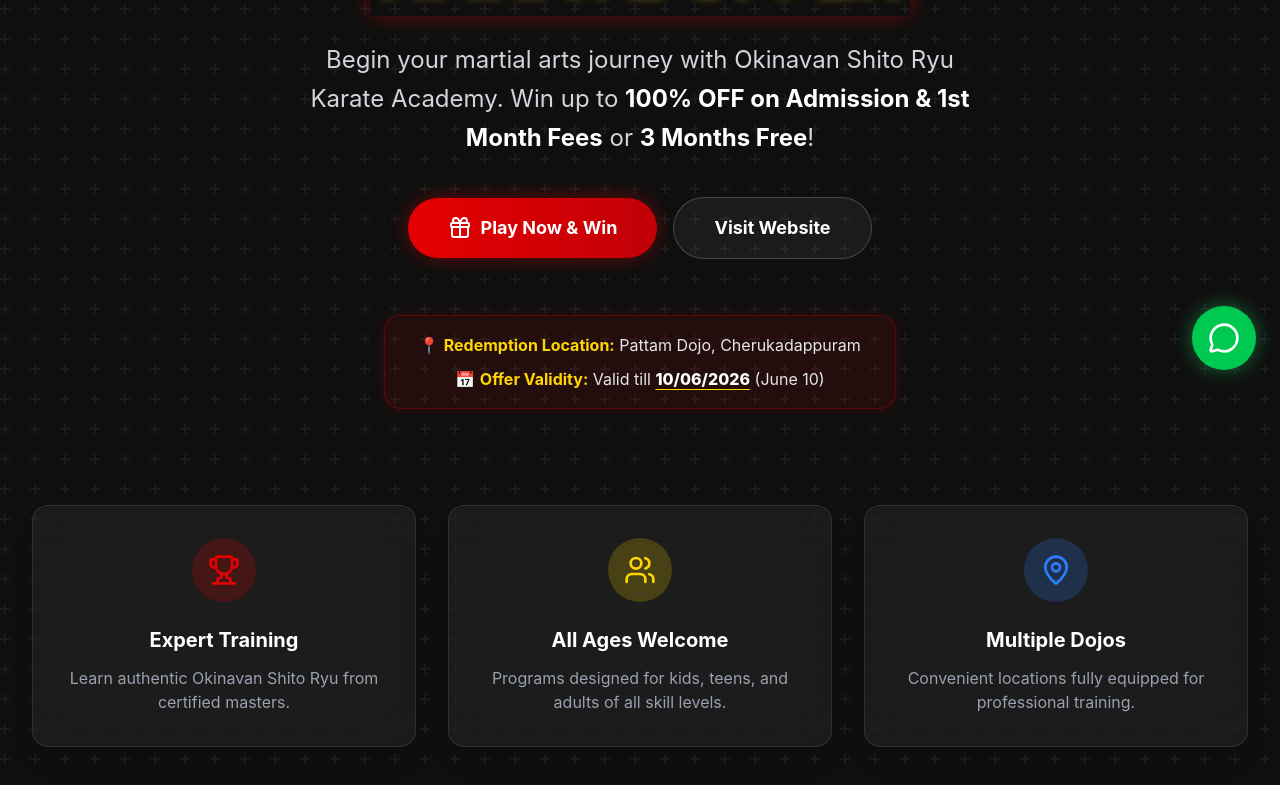
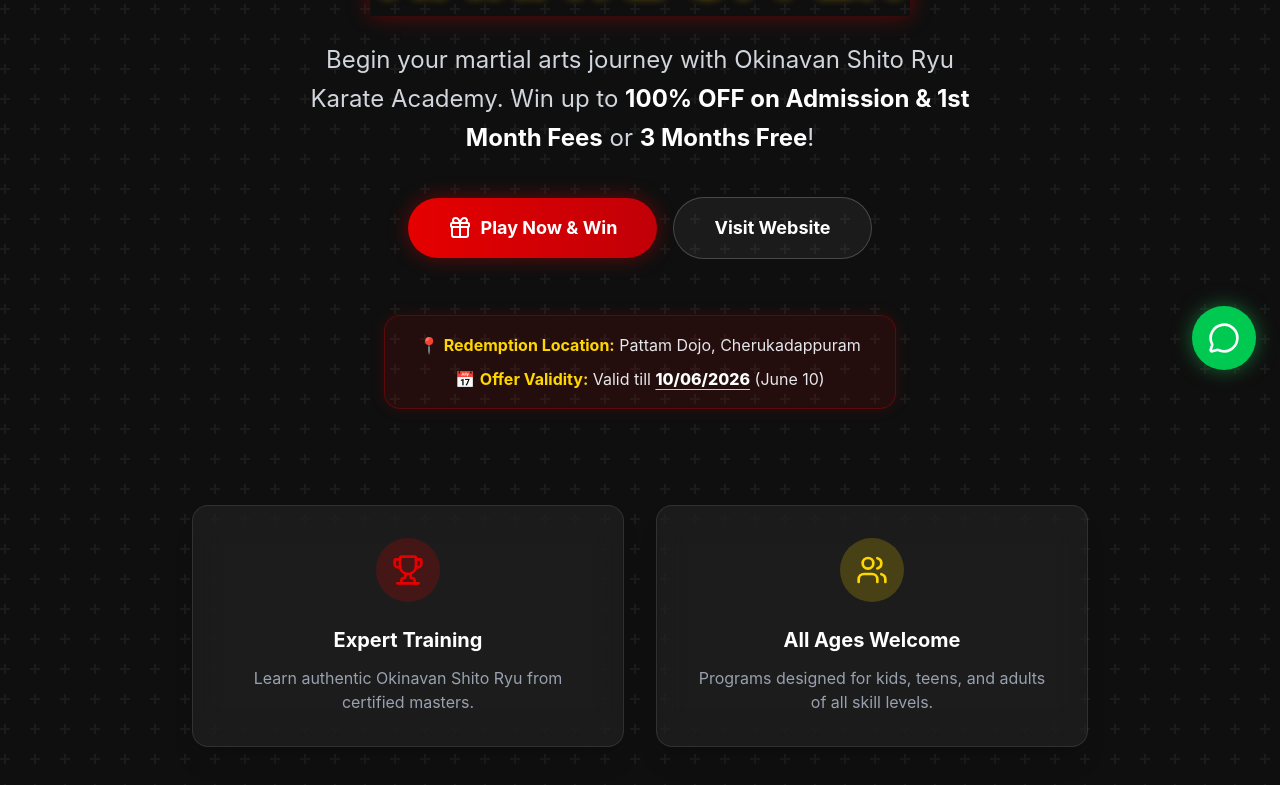
Before and after one commit to fabinzzx/scratchcard, a React (Vite) app: page / in a window 1280 px wide. Shown: the part 406-1191 px from the top of the page. Built offline with nearby package versions, Linux system fonts and the light colour scheme; no server answers.

Commit message:
Remove Multiple Dojos card from Home page and make grid 2-column centered

```diff
--- a/src/pages/Home.jsx
+++ b/src/pages/Home.jsx
@@ -79,7 +79,7 @@
           initial={{ opacity: 0, y: 40 }}
           animate={{ opacity: 1, y: 0 }}
           transition={{ duration: 0.8, delay: 0.8 }}
-          className="grid grid-cols-1 md:grid-cols-3 gap-8 mt-24"
+          className="grid grid-cols-1 md:grid-cols-2 gap-8 mt-24 max-w-4xl mx-auto"
         >
           <div className="glass-card p-8 text-center group hover:bg-white/10 transition-colors">
             <div className="w-16 h-16 mx-auto bg-karate-red/20 rounded-full flex items-center justify-center mb-6 group-hover:scale-110 transition-transform">
@@ -96,14 +96,6 @@
             <h3 className="text-xl font-bold mb-3">All Ages Welcome</h3>
             <p className="text-gray-400">Programs designed for kids, teens, and adults of all skill levels.</p>
           </div>
-
-          <div className="glass-card p-8 text-center group hover:bg-white/10 transition-colors">
-            <div className="w-16 h-16 mx-auto bg-blue-500/20 rounded-full flex items-center justify-center mb-6 group-hover:scale-110 transition-transform">
-              <MapPin className="text-blue-500" size={32} />
-            </div>
-            <h3 className="text-xl font-bold mb-3">Multiple Dojos</h3>
-            <p className="text-gray-400">Convenient locations fully equipped for professional training.</p>
-          </div>
         </motion.div>
       </div>
     </div>
```
